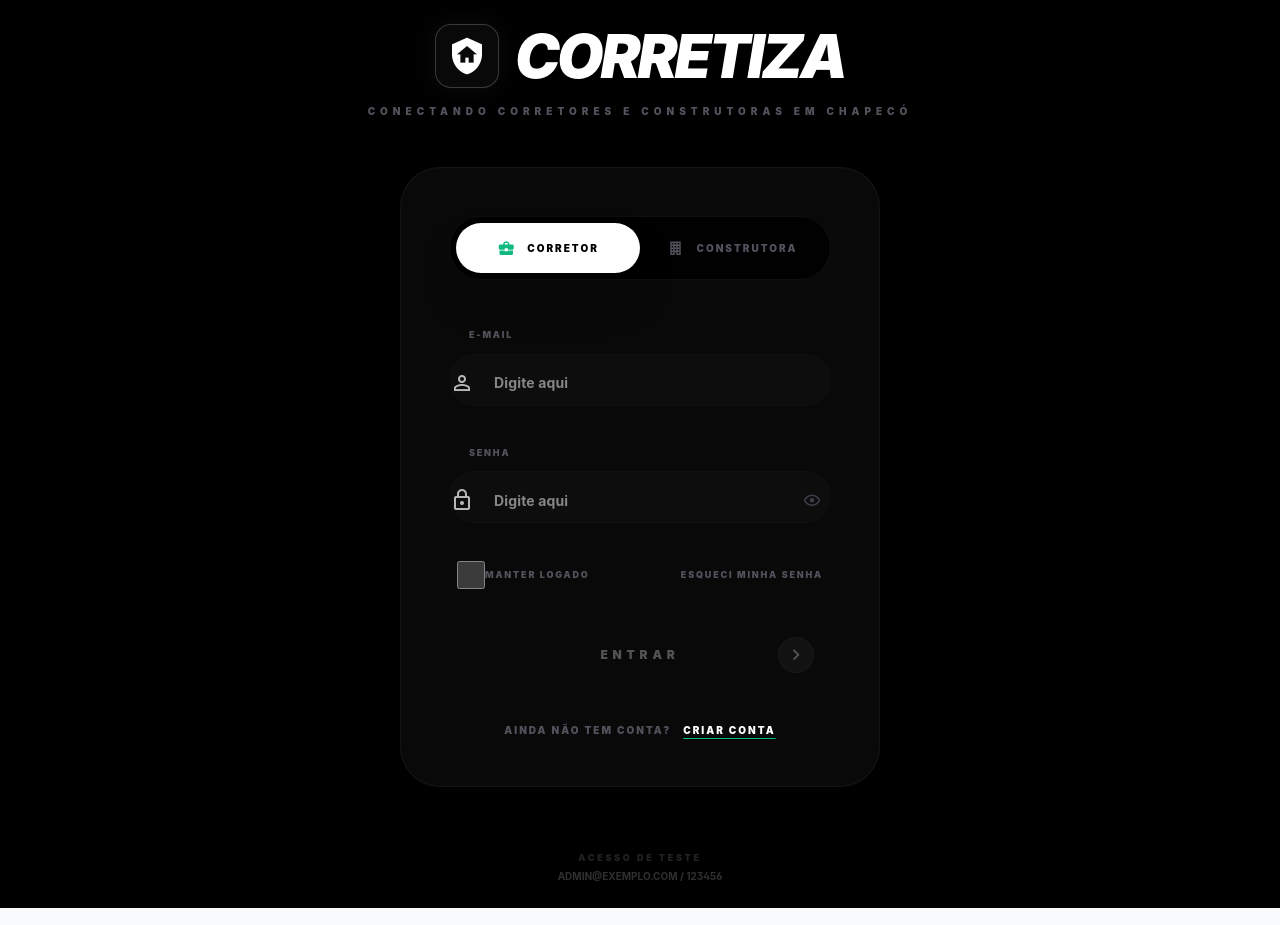
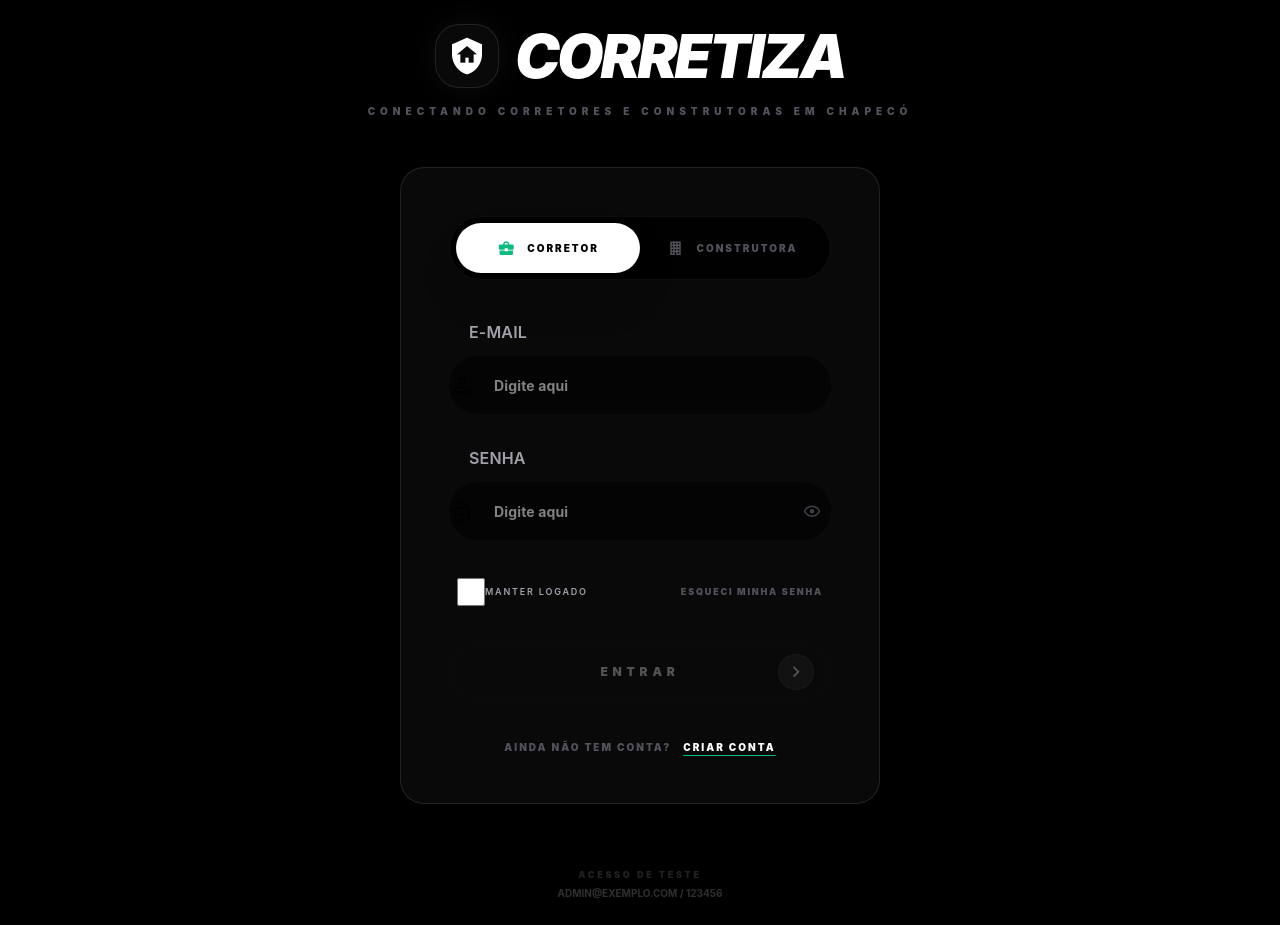
Before and after one commit to JoZeBRL/projeto_app_dev, a Vue app in the folder Frontend/: page /login in a window 1280 px wide. Built offline with nearby package versions, Linux system fonts and the light colour scheme.

Commit message:
layout 0.311

```diff
--- a/Frontend/src/App.vue
+++ b/Frontend/src/App.vue
@@ -14,7 +14,6 @@ const layout = computed(() => {
 
 <template>
   <v-app class="!bg-transparent">
-    <transition name="premium-fade" mode="out-in" appear>
     <component :is="layout">
       <router-view v-slot="{ Component }">
         <transition name="premium-fade" mode="out-in">
@@ -22,7 +21,6 @@ const layout = computed(() => {
         </transition>
       </router-view>
     </component>
-    </transition>
   </v-app>
 </template>
 
@@ -44,12 +42,4 @@ body {
   opacity: 0;
   transform: translateY(-10px);
 }
-
-.v-application {
-  background: transparent !important;
-}
-.v-application__wrap {
-  min-height: 100vh !important;
-  font-family: 'Inter', system-ui, sans-serif !important;
-}
 </style>
--- a/Frontend/src/assets/styles/main.css
+++ b/Frontend/src/assets/styles/main.css
@@ -1,110 +1,87 @@
 @import "tailwindcss";
 
-/* 1. Mapeamento de Variáveis para o Tailwind v4 */
 @theme {
   --color-background: var(--bg-color);
   --color-foreground: var(--text-color);
   --color-emerald-premium: #10B981;
-
-  /* Geometria Figma */
-  --radius-premium: 40px;
-  --radius-card: 24px;
-
-  /* Tipografia Extrema */
   --font-main: 'Inter', system-ui, sans-serif;
 }
 
-/* 2. Definição Dinâmica de Cores (Light vs Dark) */
 :root {
-  /* LIGHT MODE (App Shell Interno) */
-  --bg-color: #f9fafb; /* bg-gray-50 */
-  --text-color: #111827; /* text-gray-900 */
-
-  --glass-bg: rgba(255, 255, 255, 0.7);
-  --glass-border: rgba(0, 0, 0, 0.05);
-
-  --input-bg: #f3f4f6; /* gray-100 */
-  --input-border: transparent;
-  --input-focus: #ffffff;
-  --input-ring: rgba(0, 0, 0, 0.05);
-
-  --label-color: #6b7280; /* gray-500 */
+  /* LIGHT MODE (App Shell) */
+  --bg-color: #f9fafb;
+  --text-color: #111827;
+  --glass-bg: #ffffff;
+  --glass-border: #e5e7eb;
+  --input-bg: #f3f4f6;
+  --label-color: #6b7280;
 }
 
 .dark {
-  /* DARK MODE / NOIR (Login, Cadastro, Dashboards Executivos) */
+  /* DARK MODE (Auth/Noir) */
   --bg-color: #000000;
   --text-color: #ffffff;
-
-  --glass-bg: rgba(24, 24, 27, 0.4); /* zinc-900/40 */
+  --glass-bg: rgba(24, 24, 27, 0.4);
   --glass-border: rgba(255, 255, 255, 0.1);
-
   --input-bg: rgba(0, 0, 0, 0.6);
-  --input-border: rgba(255, 255, 255, 0.05);
-  --input-focus: #1f1f1f;
-  --input-ring: rgba(255, 255, 255, 0.03);
-
-  --label-color: #52525b; /* zinc-600 */
+  --label-color: #a1a1aa;
 }
 
-/* 3. Resets e Tipografia Base */
 @layer base {
-  * {
-    font-feature-settings: "cv02", "cv03", "cv04", "ss01";
+  body {
+    background-color: var(--bg-color) !important;
+    color: var(--text-color) !important;
+    font-family: var(--font-main) !important;
+    @apply antialiased transition-colors duration-300;
   }
 
-  body {
-    @apply bg-[var(--bg-color)] text-[var(--text-color)] antialiased transition-colors duration-500;
-    font-family: var(--font-main);
+  /* Força a remoção do background padrão do Vuetify */
+  .v-application {
+    background: transparent !important;
+    color: inherit !important;
+  }
+  .v-application__wrap {
+    min-height: 100vh !important;
+  }
+}
+
+@layer components {
+  /* Box Container Padrão (Figma) */
+  .glass-container {
+    background-color: var(--glass-bg) !important;
+    border: 1px solid var(--glass-border) !important;
+    border-radius: 24px !important;
+    @apply shadow-sm;
   }
 
-  h1, h2, h3, .label-premium {
-    @apply font-[900] uppercase tracking-[0.2em] italic;
+  /* Reset Agressivo nos Inputs do Vuetify */
+  .v-field {
+    background-color: var(--input-bg) !important;
+    border: 1px solid transparent !important;
+    box-shadow: none !important;
+    border-radius: 200px !important;
   }
 
-  ::-webkit-scrollbar { width: 4px; }
-  ::-webkit-scrollbar-track { background-color: var(--bg-color); }
-  ::-webkit-scrollbar-thumb { @apply bg-zinc-400 dark:bg-zinc-800 rounded-full; }
-}
-
-/* 4. Overrides Globais e Componentes Premium */
-@layer components {
-  /* Glassmorphism Dinâmico */
-  .glass-container {
-    background-color: var(--glass-bg);
-    backdrop-filter: blur(24px);
-    border: 1px solid var(--glass-border);
-    border-radius: var(--radius-premium);
-    @apply shadow-2xl;
+  .v-field__outline {
+    display: none !important;
   }
 
-  /* Inputs do Vuetify: Elevação Cromática Figma */
-  .v-field {
-    background-color: var(--input-bg) !important;
-    border: 1px solid var(--input-border) !important;
-    @apply !transition-all !duration-500 !h-[52px] !rounded-[200px];
-  }
-
-  .v-field--focused, .v-field:hover {
-    background-color: var(--input-focus) !important;
-    box-shadow: 0 0 0 2px var(--input-ring) !important;
+  .v-field--focused {
+    background-color: var(--glass-bg) !important;
+    border-color: var(--text-color) !important;
   }
 
   .v-label {
     color: var(--label-color) !important;
-    @apply !font-[900] !uppercase !tracking-[0.2em] !text-[9px] !opacity-100;
+    opacity: 1 !important;
+    font-weight: 600 !important;
   }
 
-  .premium-input-noir :deep(.v-field__outline),
-  .premium-input-field :deep(.v-field__outline) {
-    display: none !important;
-  }
-
-  /* Botão de Ação Adaptativo (Preto no Light, Branco no Dark) */
+  /* Botão Mestre */
   .btn-premium {
-    @apply bg-[var(--text-color)] text-[var(--bg-color)] font-[900] uppercase tracking-[0.2em] px-10 py-5
-           rounded-[40px] transition-all duration-300
-           hover:scale-[1.02] active:scale-[0.98] flex items-center justify-center gap-3;
-    font-size: 10px;
+    background-color: var(--text-color) !important;
+    color: var(--bg-color) !important;
+    border-radius: 200px !important;
+    @apply font-[900] uppercase tracking-[0.1em] px-8 py-4 transition-transform hover:scale-105 active:scale-95 flex items-center justify-center gap-2;
   }
 }
--- a/Frontend/src/components/search/SearchBar.vue
+++ b/Frontend/src/components/search/SearchBar.vue
@@ -18,59 +18,37 @@ const handleSearch = () => emit('search', filters.value);
 </script>
 
 <template>
-    <div class="flex flex-col xl:flex-row items-center gap-3 w-full">
+    <div class="flex flex-col lg:flex-row items-center gap-4 w-full">
         <div class="flex-1 w-full">
             <v-text-field
                 v-model="filters.query"
-                placeholder="Buscar por empreendimento ou código..."
-                variant="solo-filled"
+                placeholder="Buscar propriedades..."
+                variant="solo"
                 flat
                 hide-details
                 prepend-inner-icon="mdi-magnify"
-                class="premium-input-field !rounded-[40px]"
-                @keyup.enter="handleSearch"
             />
         </div>
 
-        <div class="w-full xl:w-[220px]">
+        <div class="w-full lg:w-[200px]">
             <v-select
                 v-model="filters.location"
                 :items="locations"
                 placeholder="Localização"
-                variant="solo-filled"
+                variant="solo"
                 flat
                 hide-details
-                append-inner-icon="mdi-chevron-down"
-                class="premium-input-field !rounded-[40px]"
-                @update:model-value="handleSearch"
             />
         </div>
 
-        <div class="w-full xl:w-[220px]">
+        <div class="w-full lg:w-[200px]">
             <v-select
                 v-model="filters.propertyType"
                 :items="propertyTypes"
-                placeholder="Tipo de Imóvel"
-                variant="solo-filled"
+                placeholder="Tipo"
+                variant="solo"
                 flat
                 hide-details
-                append-inner-icon="mdi-chevron-down"
-                class="premium-input-field !rounded-[40px]"
-                @update:model-value="handleSearch"
-            />
-        </div>
-
-        <div class="w-full xl:w-[220px]">
-            <v-select
-                v-model="filters.transactionType"
-                :items="transactionTypes"
-                placeholder="Negócio"
-                variant="solo-filled"
-                flat
-                hide-details
-                append-inner-icon="mdi-chevron-down"
-                class="premium-input-field !rounded-[40px]"
-                @update:model-value="handleSearch"
             />
         </div>
     </div>
--- a/Frontend/src/plugins/vuetify.ts
+++ b/Frontend/src/plugins/vuetify.ts
@@ -1,27 +1,18 @@
-// src/plugins/vuetify.ts
-import '@mdi/font/css/materialdesignicons.css' // Essencial para os ícones baseados em string funcionarem
+import '@mdi/font/css/materialdesignicons.css'
 import 'vuetify/styles'
 import { createVuetify } from 'vuetify'
 
-// O Vite cuidará do auto-import dos componentes, não precisamos declarar aqui.
 export default createVuetify({
   theme: {
-    defaultTheme: 'dark',
+    defaultTheme: 'light', // MUDANÇA CRÍTICA: Deixa o Tailwind governar as cores
     themes: {
-      dark: {
-        dark: true,
+      light: {
         colors: {
-          background: '#000000',
-          surface: '#0a0a0a',
-          primary: '#ffffff',
-          secondary: '#1a1a1a',
-          error: '#EF4444',
-          info: '#3B82F6',
-          success: '#10B981', // Nosso Emerald Premium
-          warning: '#F59E0B',
+          primary: '#111827',
+          secondary: '#6b7280',
+          success: '#10B981',
         },
       },
     },
   },
-  // O Vuetify já usa o MDI como padrão quando a fonte CSS está presente
 })
```
Lines whose indentation alone changed are shown as unchanged.
